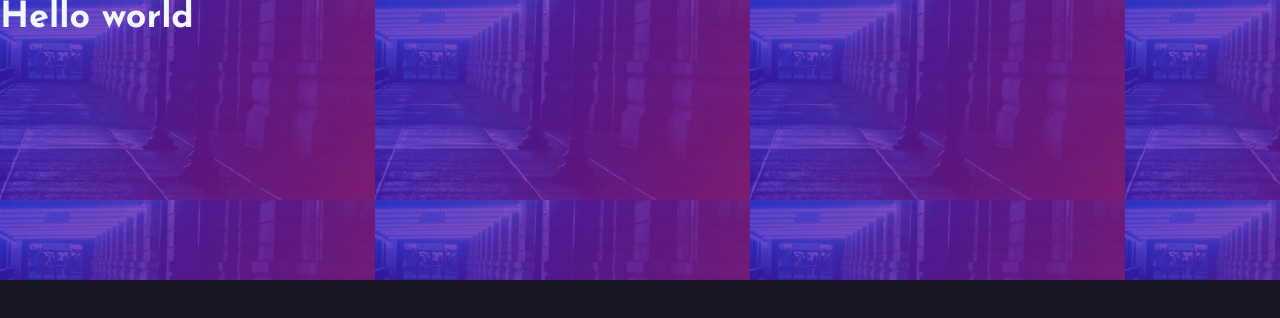
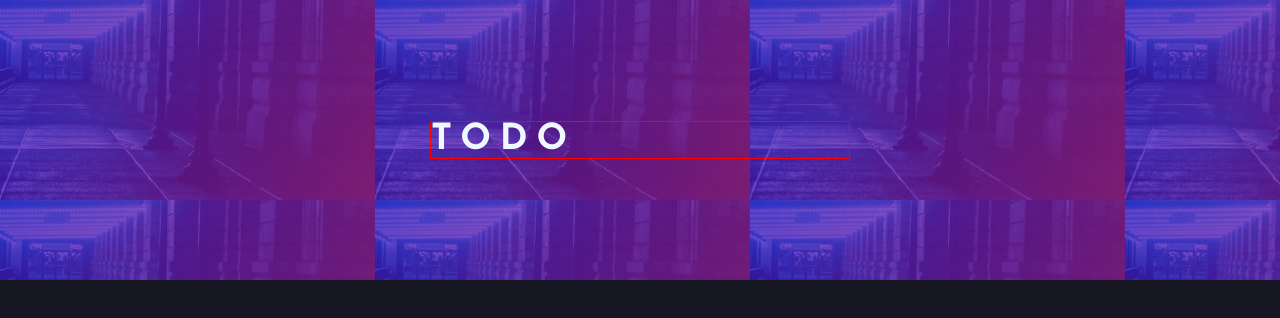
Before and after one commit to GHamza-Dev/react-todo-app, a React (Create React App) app: page / in a window 1280 px wide. Shown: the top 318 px of the page. Built offline with nearby package versions, Linux system fonts and the light colour scheme.

Commit message:
Create logo and wrapper components

```diff
--- a/src/App.js
+++ b/src/App.js
@@ -3,7 +3,8 @@ import './App.css';
 import Layout from './components/Layout/Layout';
 import Header from './components/Layout/Header/Header';
 import Body from './components/Layout/Body/Body';
-
+import Wrapper from './components/Layout/Wrapper/Wrapper';
+import Logo from './components/Logo/Logo';
 class App extends Component{
 
 
@@ -11,7 +12,9 @@ class App extends Component{
     return (
       <Layout>
         <Header>
-          <h1>Hello world</h1>
+          <Wrapper>
+            <Logo/>
+          </Wrapper>
         </Header>
         <Body>
 
--- a/src/components/Layout/Header/Header.module.css
+++ b/src/components/Layout/Header/Header.module.css
@@ -1,4 +1,6 @@
 .header{
     width: 100vw;
     height: 35vh;
+    display: flex;
+    align-items: center;
 }
--- /dev/null
+++ b/src/components/Layout/Wrapper/Wrapper.js
@@ -0,0 +1,10 @@
+import React from 'react';
+import classes from './Wrapper.module.css';
+
+const Wrapper = (props) => (
+    <div className={classes.wrapper}>
+        {props.children}
+    </div>
+);
+
+export default Wrapper;
--- /dev/null
+++ b/src/components/Layout/Wrapper/Wrapper.module.css
@@ -0,0 +1,6 @@
+.wrapper{
+    border: red solid 1px;
+    width: 90%;
+    max-width: 420px;
+    margin: auto;
+}
--- /dev/null
+++ b/src/components/Logo/Logo.js
@@ -0,0 +1,12 @@
+import React from 'react';
+const style = {
+    textTransform:'uppercase',
+    letterSpacing: '9px',
+    fontWeight: '600'
+
+}
+const Logo = (props) => (
+    <h1 style={style}>todo</h1>
+);
+
+export default Logo;
```
